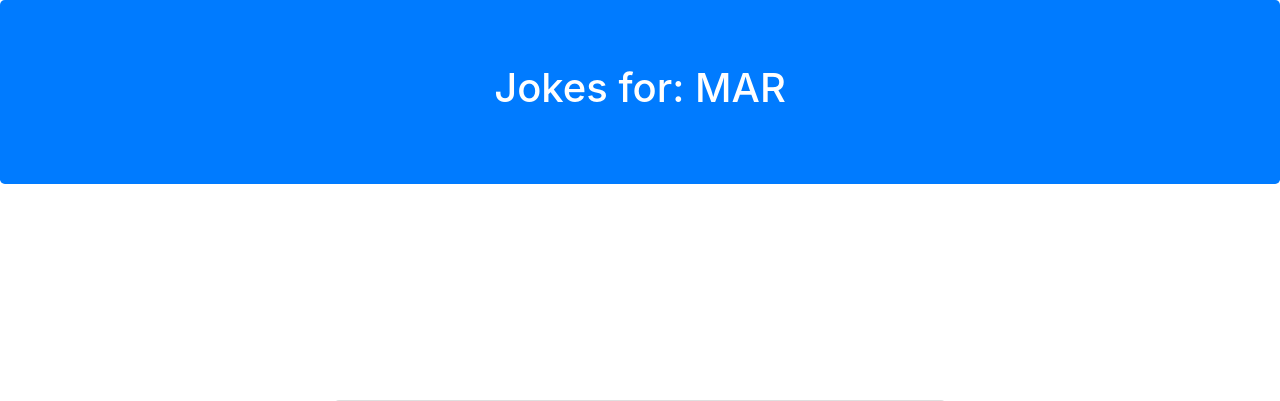
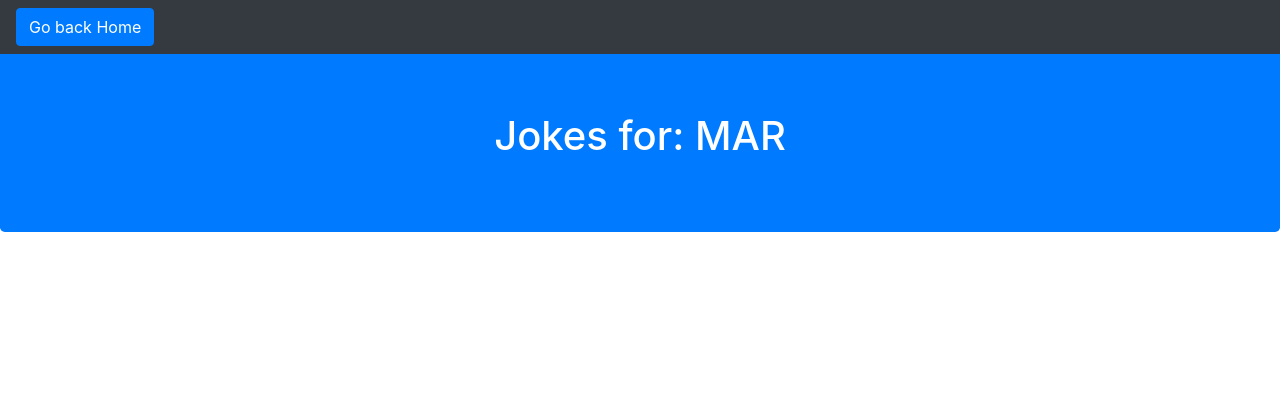
Before and after one commit to KramStyles/django-project-1, a Django app: page /tasks/mar in a window 1280 px wide. Shown: the top 401 px of the page. Run offline with Django 4.2, Linux system fonts and the light colour scheme.

Commit message:
added top nav

```diff
--- /dev/null
+++ b/tasks/templates/tasks/layouts/header.html
@@ -0,0 +1,3 @@
+<nav class="navbar navbar-expand-sm bg-dark navbar-dark fixed-top">
+    <a class="btn btn-primary" href=".">Go back Home</a>
+  </nav>
--- a/tasks/templates/tasks/months.html
+++ b/tasks/templates/tasks/months.html
@@ -1,5 +1,5 @@
 {% extends 'layout.html' %}
-    {% block big_heading %}<h1>Jokes for: {{ month|upper }}</h1>{% endblock big_heading %}
+    {% block big_heading %}{% include 'tasks/layouts/header.html' %}<h1 class='pt-5'>Jokes for: {{ month|upper }}</h1>{% endblock big_heading %}
     {% block body_content %}
     <main style="min-height: 70vh" class="d-flex">
         <div class="container w-50 m-auto">
--- a/tasks/views.py
+++ b/tasks/views.py
@@ -19,7 +19,7 @@
 
 
 def home(request):
-    links = "<a href='jan' class='list-group-item list-group-item-action'>JAN</a>"
+    links = ""
     for link in months_and_tasks.keys():
         links += f"<a href='/tasks/{link}' class='list-group-item list-group-item-action'>{link.upper()}</a>"
     arg = {'links': links}
--- a/templates/layout.html
+++ b/templates/layout.html
@@ -5,7 +5,7 @@
     <meta name="viewport" content="width=device-width, user-scalable=no, initial-scale=1.0, maximum-scale=1.0, minimum-scale=1.0">
     <meta http-equiv="X-UA-Compatible" content="ie=edge">
     <link rel="stylesheet" href="https://cdn.jsdelivr.net/npm/bootstrap@4.6.1/dist/css/bootstrap.min.css">
-    <title>Monthly Jokes | {{ month }}</title>
+    <title> {{ month.upper }} | Monthly Jokes</title>
 </head>
 <body>
     <div class="jumbotron text-center bg-primary text-white">
```
